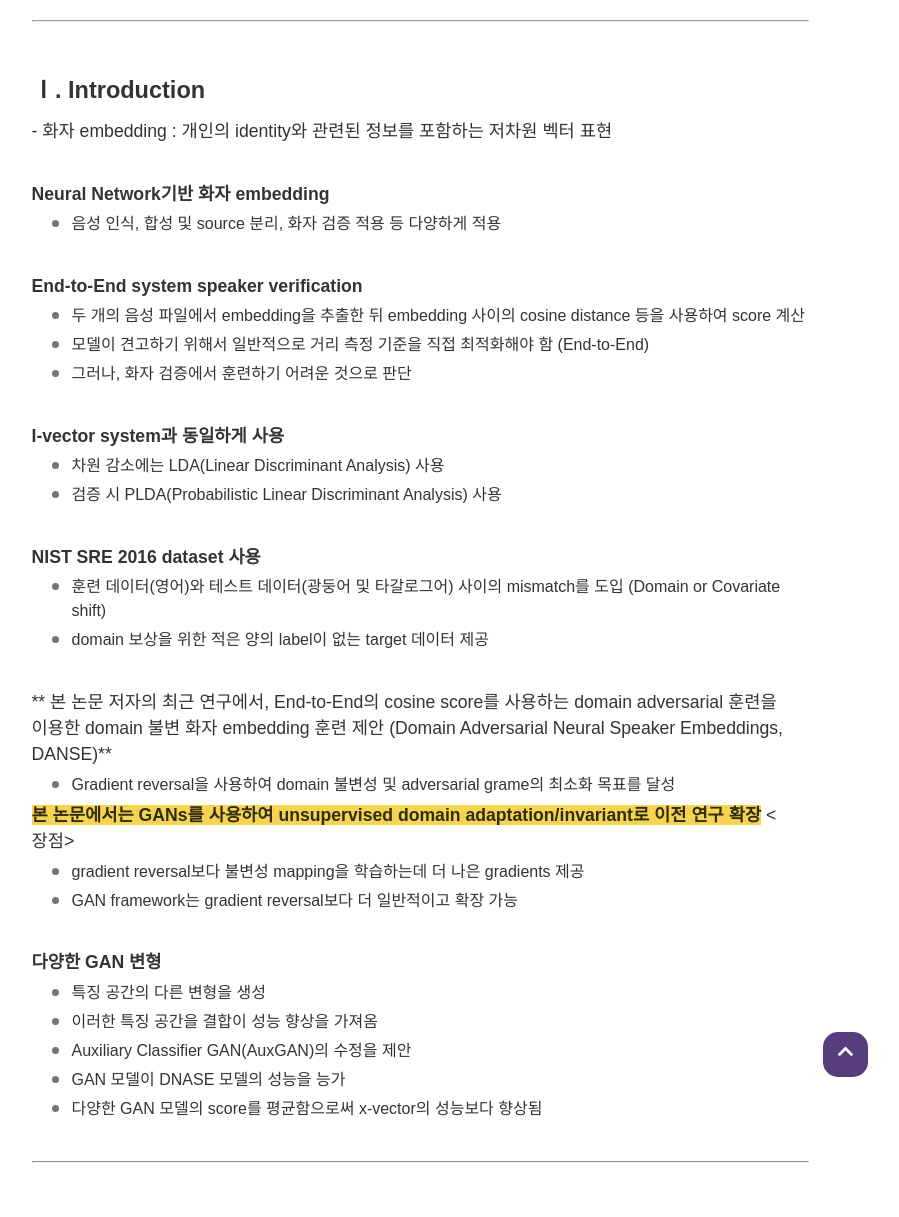
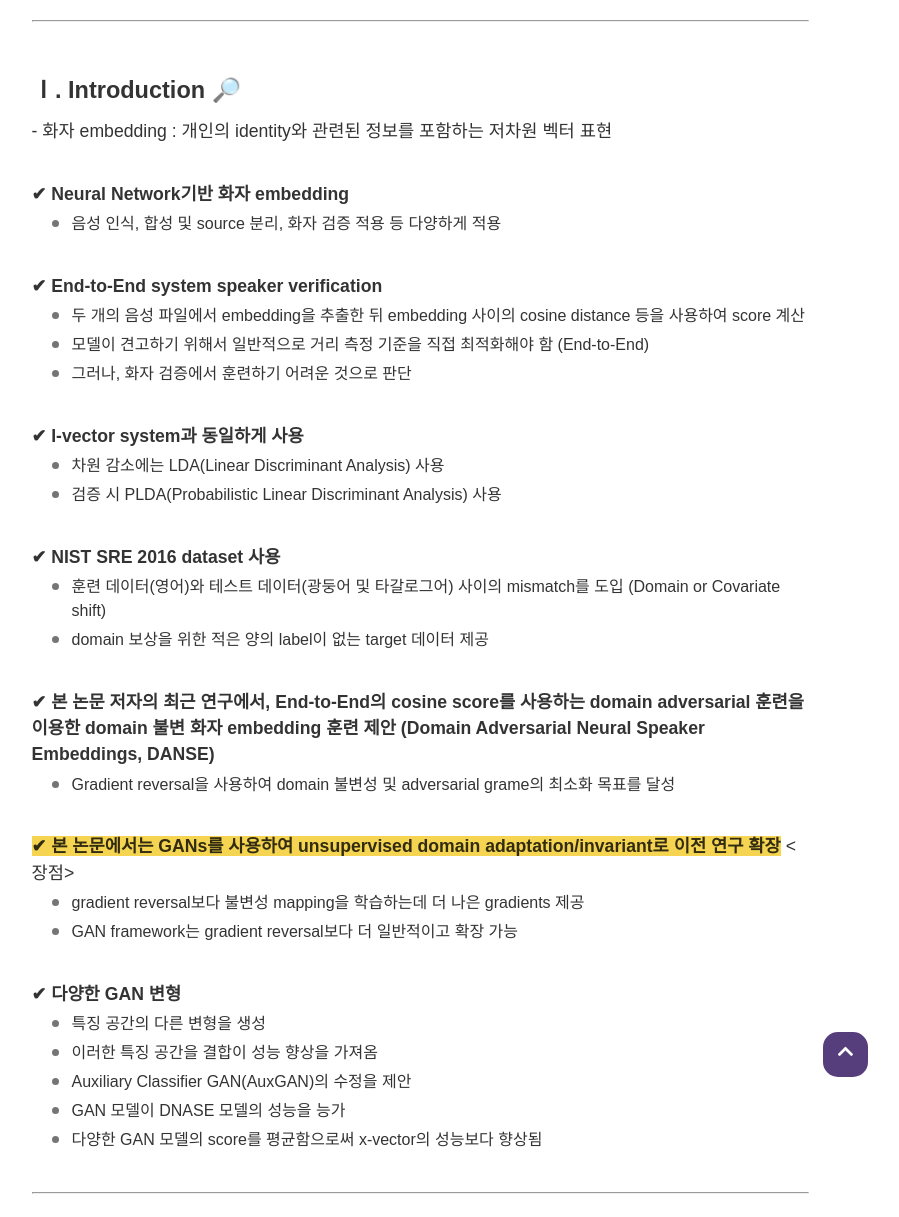
Before and after one commit to arabae/arabae.github.io, a Jekyll site: the page built from _posts/2020-09-08-Generative Adversarial Speaker Embedding Networks for Domain Robust End-to-End Speaker Verification.md, in a window 1280 px wide and 1400 px high, scrolled down 690 px. Shown: the part 183-1400 px from the top of the window, without its empty margins (220-1119 px from the left). Built offline with Jekyll 4.4.1, drawn with Linux system fonts in a browser that asks for light colours; nearby versions of some CDN libraries; some web fonts are replaced; comment, search, counter and statistics services are not loaded; some of the changed text lies outside the part shown.

Commit message:
modify review #3

```diff
--- a/_posts/2020-09-08-Generative Adversarial Speaker Embedding Networks for Domain Robust End-to-End Speaker Verification.md
+++ b/_posts/2020-09-08-Generative Adversarial Speaker Embedding Networks for Domain Robust End-to-End Speaker Verification.md
@@ -7,7 +7,7 @@ author: Ara Bae
 comments: True
 ---
 
-### ▶ Abstract
+### ✏ Abstract 🔎
 - GANs를 이용한 domain invariant speaker embedding을 위한 새로운 접근 방식 제안
 	\- source data와 target data로 generator가 embedding을 생성
 	\- 생성된 embedding이 source인지 target인지 discriminator가 식별
@@ -22,48 +22,55 @@ comments: True
 ---
 
 <br/>
-### Ⅰ. Introduction
+### Ⅰ. Introduction 🔎
 \- 화자 embedding : 개인의 identity와 관련된 정보를 포함하는 저차원 벡터 표현
 
 <br/>
 
-**Neural Network기반 화자 embedding**
+**✔  Neural Network기반 화자 embedding**
 
 - 음성 인식, 합성 및 source 분리, 화자 검증 적용 등 다양하게 적용
 
 <br/>
 
-**End-to-End system speaker verification**
+**✔  End-to-End system speaker verification**
+
 - 두 개의 음성 파일에서 embedding을 추출한 뒤 embedding 사이의 cosine distance 등을 사용하여 score 계산
 - 모델이 견고하기 위해서 일반적으로 거리 측정 기준을 직접 최적화해야 함 (End-to-End)
 - 그러나, 화자 검증에서 훈련하기 어려운 것으로 판단
 
 <br/>
 
-**I-vector system과 동일하게 사용**
+**✔  I-vector system과 동일하게 사용**
 
 - 차원 감소에는 LDA(Linear Discriminant Analysis) 사용
 - 검증 시 PLDA(Probabilistic Linear Discriminant Analysis) 사용
 
 <br/>
 
-**NIST SRE 2016 dataset 사용**
+**✔  NIST SRE 2016 dataset 사용**
+
 - 훈련 데이터(영어)와 테스트 데이터(광둥어 및 타갈로그어) 사이의 mismatch를 도입 (Domain or Covariate shift)
 - domain 보상을 위한 적은 양의 label이 없는 target 데이터 제공
 
 <br/>
 
-** 본 논문 저자의 최근 연구에서, End-to-End의 cosine score를 사용하는 domain adversarial 훈련을 이용한 domain 불변 화자 embedding 훈련 제안 (Domain Adversarial Neural Speaker Embeddings, DANSE)**
+**✔  본 논문 저자의 최근 연구에서, End-to-End의 cosine score를 사용하는 domain adversarial 훈련을 이용한 domain 불변 화자 embedding 훈련 제안 (Domain Adversarial Neural Speaker Embeddings, DANSE)**
+
 - Gradient reversal을 사용하여 domain 불변성 및 adversarial grame의 최소화 목표를 달성
 
-<span style="background-color:#f4d451">**본 논문에서는 GANs를 사용하여 unsupervised domain adaptation/invariant로 이전 연구 확장**</span>
+<br/>
+
+<span style="background-color:#f4d451">**✔  본 논문에서는 GANs를 사용하여 unsupervised domain adaptation/invariant로 이전 연구 확장**</span>
 < 장점>
+
 - gradient reversal보다 불변성 mapping을 학습하는데 더 나은 gradients 제공
 - GAN framework는 gradient reversal보다 더 일반적이고 확장 가능
 
 <br/>
 
-**다양한 GAN 변형**
+**✔  다양한 GAN 변형**
+
 - 특징 공간의 다른 변형을 생성
 - 이러한 특징 공간을 결합이 성능 향상을 가져옴
 - Auxiliary Classifier GAN(AuxGAN)의 수정을 제안
@@ -77,9 +84,10 @@ comments: True
 
 <br/>
 
-### Ⅱ. Domain Adaption with GANs
+### Ⅱ. Domain Adaption with GANs 🔎
 
-**GAN**
+**✔  GAN**
+
 - Generator : target data를 source data의 domain으로 mapping
 - Discriminator : source data와 target data의 domain을 구별
 
@@ -90,23 +98,19 @@ comments: True
 
 <br/>
 
-**GAN game (기존 GAN loss)**
+**✔  GAN game (기존 GAN loss)**
 
 <center><img src="https://user-images.githubusercontent.com/46676700/92464831-af202100-f208-11ea-9c86-bb4318bebe00.png" alt="img" style="zoom: 50%;" /></center>
 
 - E, D : Embedding(generator), Discriminator 함수
 
-$$
-X_s : source\; data\\
-X_t : target\; data
-$$
+<center><img src="https://user-images.githubusercontent.com/46676700/92472815-fc09f480-f214-11ea-9b00-1274915072c1.png" alt="img" style="zoom: 70%;" /></center>
 
 <br/>
 
-**Gradients reversal model**
-$$
-L_{advE} = -L_{advD}
-$$
+**✔  Gradients reversal model**
+
+<center><img src="https://user-images.githubusercontent.com/46676700/92472846-01673f00-f215-11ea-8f18-c267f86a118d.png" alt="img" style="zoom: 80%;" /></center>
 
 <br/>
 
@@ -114,16 +118,16 @@ $$
 
 <br/>
 
-### Ⅲ. Generative Adversarial Speaker Embedding Networks
+### Ⅲ. Generative Adversarial Speaker Embedding Networks 🔎
 
-**본 논문의 목표**
+**✔  본 논문의 목표**
 
 - 화자 embedding model이 특징 추출기(generator)와 domain 식별자(discriminator) 사이의 GAN game을 통해 domain 불변적 특징을 학습
 - GAN이 domain 불변성을 갖으며, embedding이 화자를 구분할 수 있어야 함
 
 <br/>
 
-**Loss function (AM-softmax/GAN loss)**
+**✔  Loss function (AM-softmax/GAN loss)**
 
 - class간 cosine similarity를 직접 최적화
 <center><img src="https://user-images.githubusercontent.com/46676700/92466967-d7f5e580-f20b-11ea-9b8b-ae4db11acd0b.png" alt="img" style="zoom: 50%;" /></center>
@@ -151,7 +155,7 @@ $$
 
 ##### 3.1. Auxiliary Classifier GAN
 
-** AuxGAN(ACGAN)**
+**✔  AuxGAN(ACGAN)**
 
 - 조건(conditional) 이미지 생성을 위해 보조(Auxiliary) loss를 사용하여 GAN을 보완
 
@@ -165,7 +169,7 @@ $$
 
 <center><img src="https://user-images.githubusercontent.com/46676700/92468316-ec3ae200-f20d-11ea-882d-0045ffc0cd5c.png" alt="img" style="zoom: 50%;" /></center>
 
-**원래 ACGAN의 object fuction**
+**✔  원래 ACGAN의 object fuction**
 
 - source의 log-likelihood L_s, class의 log-likelihood L_c
 - L_s : 기존 GAN의 목적 함수와 같음 (real/fake 판별)
@@ -175,6 +179,8 @@ $$
 
 - D(discriminator)는 L_s + L_c를 최대화
 - G(generator)는 L_c - L_s를 최대화
+
+<br/>
 $$
 L_s = E[logP(s=real|X_{real})] + E[logP(S=fake|X_{fake})]\\
 L_c = E[logP(C=c|X_{real})] + E[logP(C=c|X_{fake})]
@@ -182,7 +188,7 @@ $$
 
 <br/>
 
-**논문에서 사용한 ACGAN의 object function**
+**✔  논문에서 사용한 ACGAN의 object function**
 
 <center><img src="https://user-images.githubusercontent.com/46676700/92469327-9a935700-f20f-11ea-8183-b78231d799d4.png" alt="img" style="zoom: 50%;" /></center>
 
@@ -190,17 +196,17 @@ $$
 
 ##### 3.2. GAN Variants
 
-**다양한 GAN의 변형 사용**
+**🔹  다양한 GAN의 변형 사용**
 
 - 표준 GAN
 - Least-Squares GAN
 - Relativistic GAN
 
-**각 변형이 특징 공간을 다른 방식으로 변형**
+**🔹  각 변형이 특징 공간을 다른 방식으로 변형**
 
 - 모든 모델은 거의 비슷한 성능을 보임
 
-**모든 GAN 모델의 성능을 결합**
+**🔹 모든 GAN 모델의 성능을 결합**
 
 - 평균 점수(cosine distance score)를 결합한 것이 최고의 성능을 보임
 
@@ -210,9 +216,9 @@ $$
 
 <br/>
 
-### Ⅳ.  Experiments and Results
+### Ⅳ.  Experiments and Results 🔎
 
-**Training data(source)**
+**✔  Training data(source)**
 
 <br/>
 
@@ -224,7 +230,7 @@ $$
 
 <br/>
 
-**Model**
+**✔  Model**
 
 <br/>
 
@@ -237,7 +243,7 @@ $$
 
 <br/>
 
-**Optimization**
+**✔  Optimization**
 
 <br/>
 
@@ -247,7 +253,7 @@ $$
 
 <br/>
 
-**Data sampling**
+**✔  Data sampling**
 
 <br/>
 
@@ -257,7 +263,7 @@ $$
 
 <br/>
 
-**Speaker Verification**
+**✔  Speaker Verification**
 
 <br/>
 
@@ -268,7 +274,7 @@ $$
 
 <br/>
 
-**Model block**
+**✔  Model block**
 
 <br/>
 <center><img src="https://user-images.githubusercontent.com/46676700/92470103-e5fa3500-f210-11ea-8ca4-58b5d1bcf508.png" alt="img" style="zoom: 50%;" /></center>
@@ -276,7 +282,7 @@ $$
 
 <br/>
 
-**제안한 adversarial 화자 embedding과 baseline system 성능 비교**
+**✔  제안한 adversarial 화자 embedding과 baseline system 성능 비교**
 
 - Baseline시스템 중에서는 DNN 기반의 x vector 시스템이 LDA 차원 감소 추가하는 것 만으로도 i-vector 의 성능보다 향상
 - 모든 GAN 기반의 모델이 DANSE 보다 더 나은 성능을 보임
@@ -292,7 +298,7 @@ $$
 
 <br/>
 
-### Ⅴ.  Conclusion
+### Ⅴ.  Conclusion 🔎
 
 - GANs를 이용한 domain 불변 화자 embedding 학습을 위한 새로운 framework 제안
 - 여러 가지 GAN 의 변형을 학습하여 score 를 결합함으로써 크게 향상된 성능을 얻음
```
